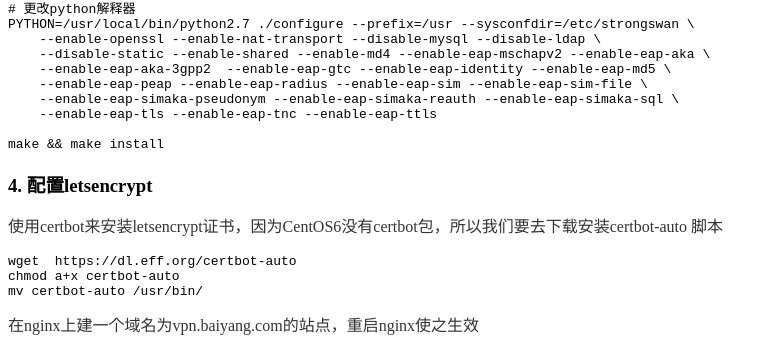
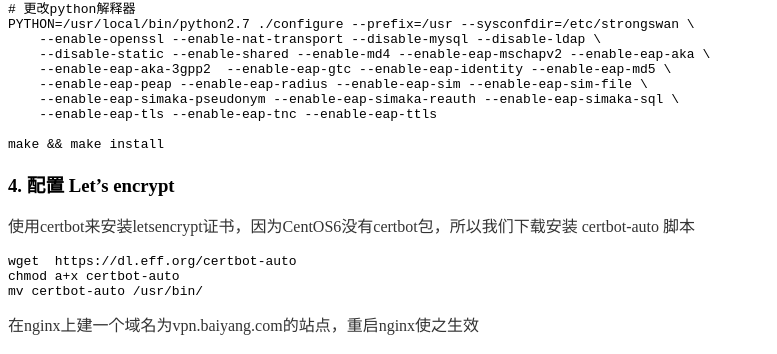
Before and after one commit to magichuihui/magichuihui.github.io, a Jekyll site: the page built from _posts/2018-03-19-strongswan-radius.md, in a window 1280 px wide and 900 px high, scrolled down 858 px. Shown: the part 85-439 px from the top of the window, without its empty margins (0-777 px from the left). Built offline with Jekyll 4.4.1, drawn with Linux system fonts in a browser that asks for light colours.

Commit message:
strongswan

````diff
--- a/_posts/2018-03-19-strongswan-radius.md
+++ b/_posts/2018-03-19-strongswan-radius.md
@@ -60,9 +60,9 @@ PYTHON=/usr/local/bin/python2.7 ./configure --prefix=/usr --sysconfdir=/etc/stro
 make && make install
 ```
 
-### 4. 配置letsencrypt
+### 4. 配置 Let's encrypt
 
-使用certbot来安装letsencrypt证书，因为CentOS6没有certbot包，所以我们要去下载安装certbot-auto 脚本
+使用certbot来安装letsencrypt证书，因为CentOS6没有certbot包，所以我们下载安装 certbot-auto 脚本
 
 ```bash
 wget  https://dl.eff.org/certbot-auto
````
